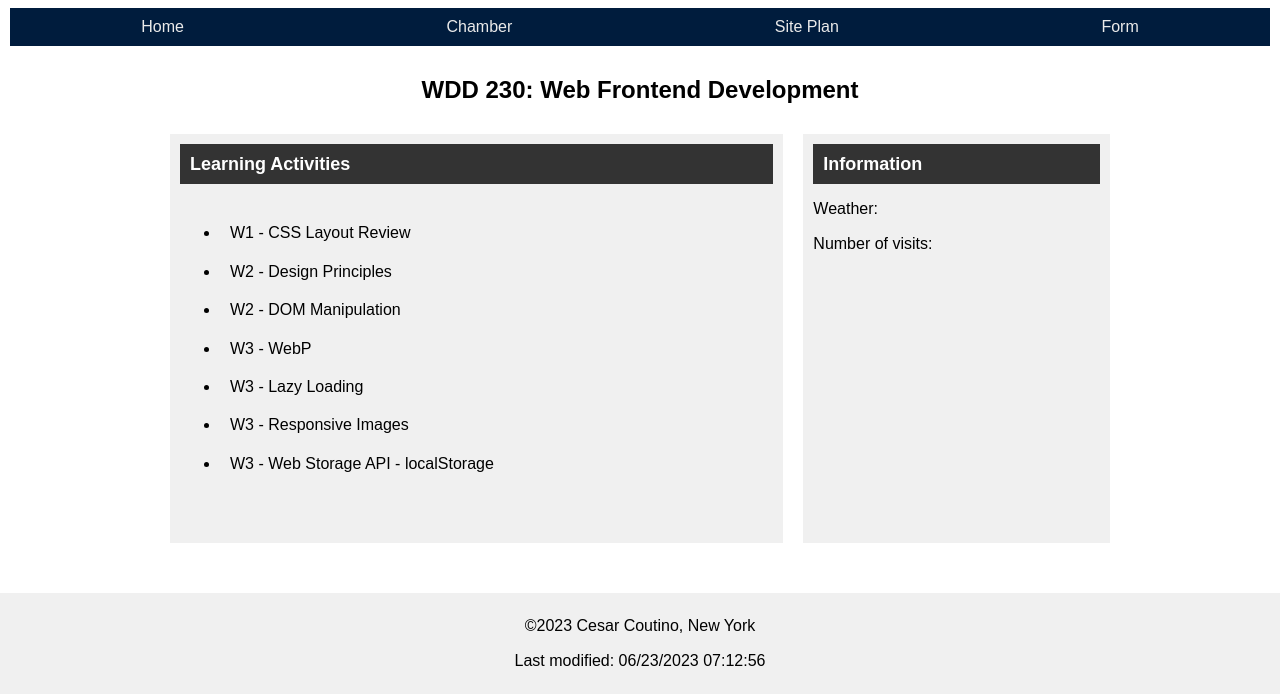
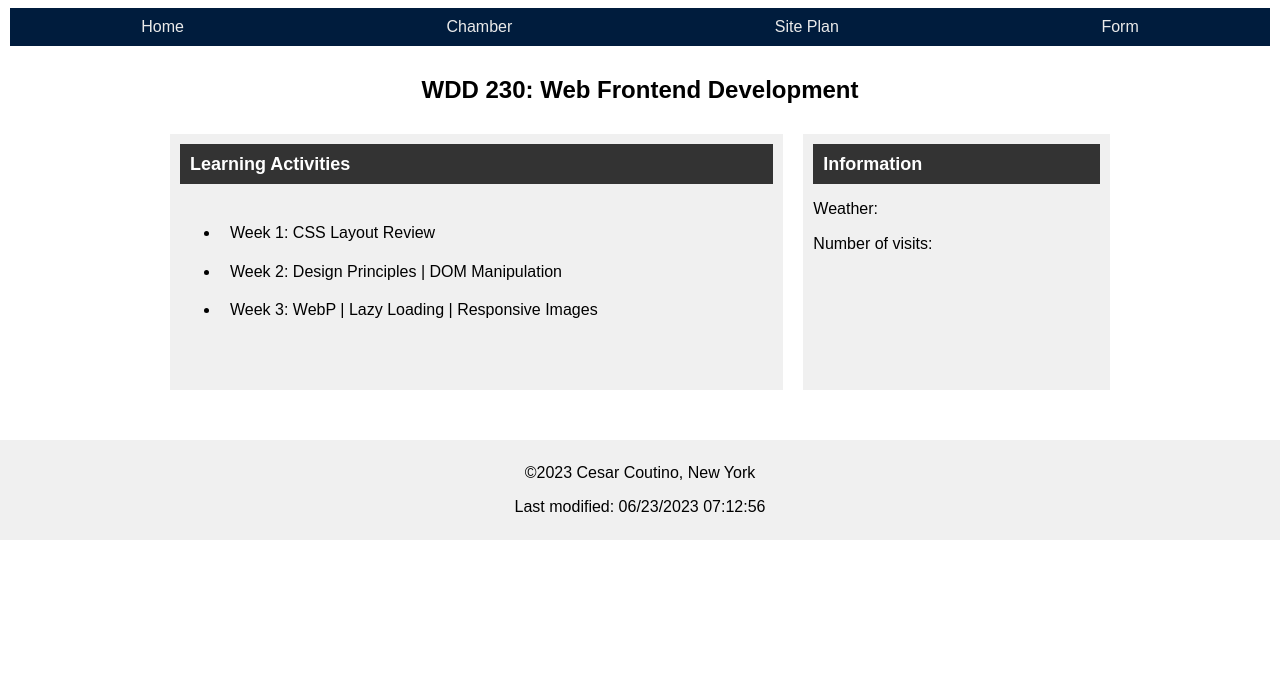
Before and after one commit to cou23001/wdd230, a plain HTML site: page index.html in a window 1280 px wide. Shown: the part 110-804 px from the top of the page. Drawn offline with Linux system fonts and the light colour scheme.

Commit message:
update week display

```diff
--- a/index.html
+++ b/index.html
@@ -47,13 +47,9 @@
                 <h3 class="card-title">Learning Activities</h3>
                 <div>
                     <ul class="bullets">
-                        <li><a href="week01/holygrail.html">W1 - CSS Layout Review</a></li>
-                        <li><a href="week02/design.html">W2 - Design Principles</a></li>
-                        <li><a href="week02/bom.html">W2 - DOM Manipulation</a></li>
-                        <li><a href="week03/images/landscape.webp">W3 - WebP</a></li>
-                        <li><a href="week03/lazyload.html">W3 - Lazy Loading</a></li>
-                        <li><a href="week03/reponsive-images.html">W3 - Responsive Images</a></li>
-                        <li><a href="week03/bom.html">W3 - Web Storage API - localStorage</a></li>
+                        <li><a href="week01/holygrail.html">Week 1: CSS Layout Review</a></li>
+                        <li><a href="week02/design.html">Week 2: Design Principles</a><a href="week02/bom.html"> | DOM Manipulation</a></li>
+                        <li><a href="week03/images/landscape.webp">Week 3: WebP</a><a href="week03/lazyload.html"> | Lazy Loading</a><a href="week03/reponsive-images.html"> | Responsive Images</a></li>
                     </ul>
                 </div>
 
```
